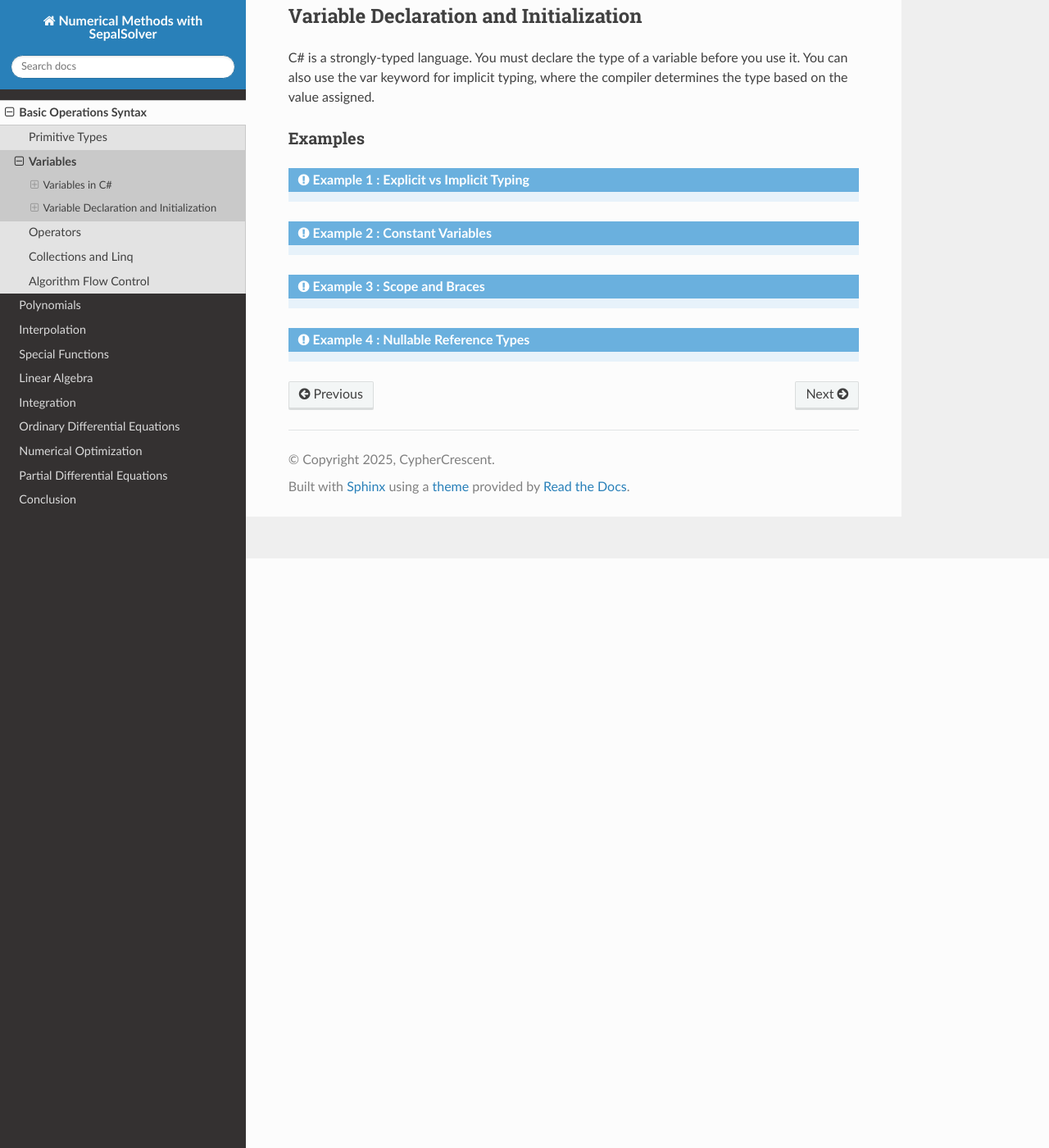
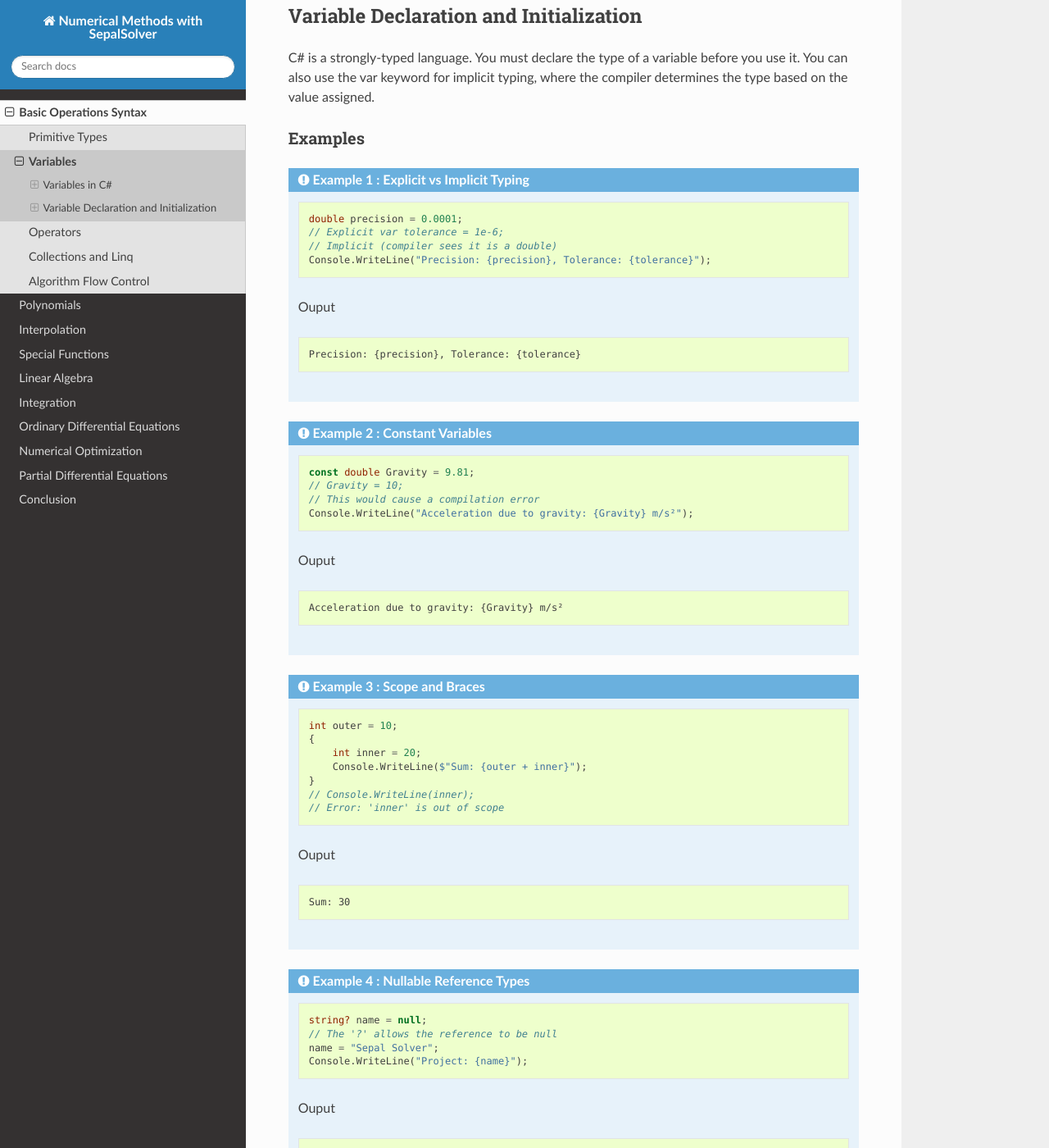
Before and after one commit to LatonCypher/SepalSolverBook, a Sphinx documentation site: the page built from docs/source/Variables.rst, in a window 1280 px wide and 1400 px high, scrolled down 719 px. Shown: the whole window at 82% size. Built offline with Sphinx 7.4.7 and the Read the Docs theme 3.1.0, drawn with Linux system fonts in a browser that asks for light colours; pages that are not in the unit, such as notebooks, are missing from menus.

Commit message:
variable

```diff
--- a/docs/source/Variables.rst
+++ b/docs/source/Variables.rst
@@ -69,48 +69,72 @@ Examples
 
 
    .. code-block:: csharp
-    {
-        double precision = 0.0001;
-        // Explicit var tolerance = 1e-6;
-        // Implicit (compiler sees it is a double)
-        Console.WriteLine("Precision: {precision}, Tolerance: {tolerance}");
-    }
+
+      double precision = 0.0001;
+      // Explicit var tolerance = 1e-6;
+      // Implicit (compiler sees it is a double)
+      Console.WriteLine("Precision: {precision}, Tolerance: {tolerance}");
+
+
+   Ouput
+
+   .. terminal::
+
+      Precision: {precision}, Tolerance: {tolerance}
 
 
 .. Admonition:: Example 2 :  Constant Variables
 
 
    .. code-block:: csharp
-    {
-        const double Gravity = 9.81;
-        // Gravity = 10;
-        // This would cause a compilation error
-        Console.WriteLine("Acceleration due to gravity: {Gravity} m/s²");
-    }
+
+      const double Gravity = 9.81;
+      // Gravity = 10;
+      // This would cause a compilation error
+      Console.WriteLine("Acceleration due to gravity: {Gravity} m/s²");
+
+
+   Ouput
+
+   .. terminal::
+
+      Acceleration due to gravity: {Gravity} m/s²
 
 
 .. Admonition:: Example 3 :  Scope and Braces
 
 
    .. code-block:: csharp
-    {
-        int outer = 10;
-        {
-            int inner = 20;
-            Console.WriteLine("Sum: {outer + inner}");
-        }
-        // Console.WriteLine(inner);
-        // Error: 'inner' is out of scope
-    }
+
+      int outer = 10;
+      {
+          int inner = 20;
+          Console.WriteLine($"Sum: {outer + inner}");
+      }
+      // Console.WriteLine(inner);
+      // Error: 'inner' is out of scope
+
+
+   Ouput
+
+   .. terminal::
+
+      Sum: 30
 
 
 .. Admonition:: Example 4 :  Nullable Reference Types
 
 
    .. code-block:: csharp
-    {
-        string? name = null;
-        // The '?' allows the reference to be null
-        name = "Sepal Solver";
-        Console.WriteLine("Project: {name}");
-    }
+
+      string? name = null;
+      // The '?' allows the reference to be null
+      name = "Sepal Solver";
+      Console.WriteLine("Project: {name}");
+
+
+   Ouput
+
+   .. terminal::
+
+      Project: {name}
```
Also changed, not shown: 12 other files.
